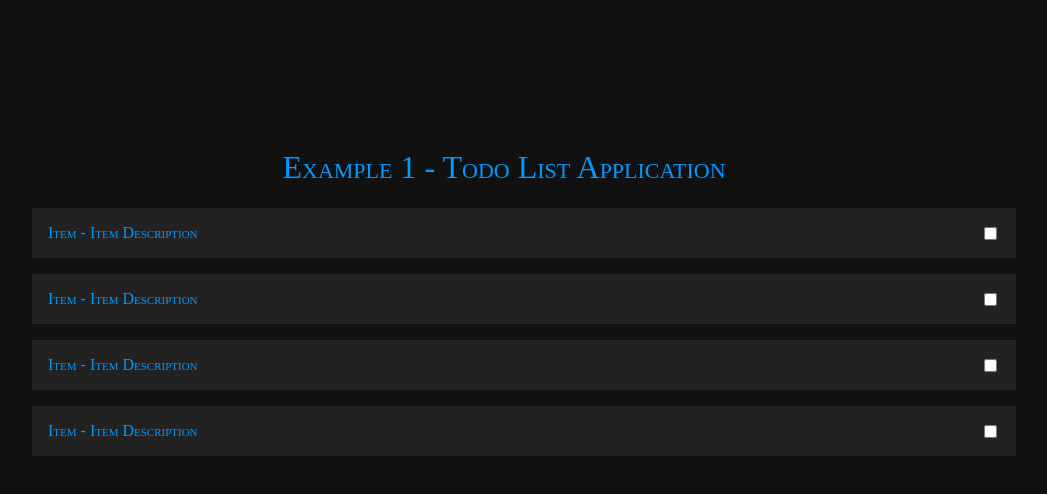
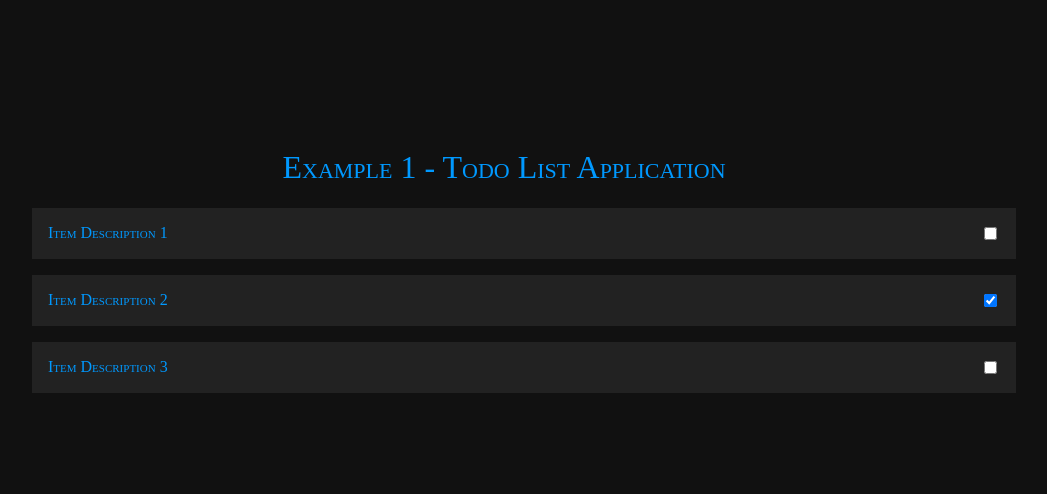
Before and after one commit to mandyfarrugia/ex1-todo, an Angular app: page / in a window 1280 px wide. Shown: the top 494 px of the page, without its empty margins (136-1183 px from the left). Built offline with nearby package versions, Linux system fonts and the light colour scheme.

Commit message:
Property binding + Flexbox

```diff
--- a/src/app/app.css
+++ b/src/app/app.css
@@ -3,6 +3,9 @@
 }
 
 li {
+    display: flex; /* Enable Flexbox. */
+    justify-content: space-between; /* To render the text on the left, and the checkbox on the right. */
+    align-items: center; /* Vertically center both text and the checkbox. */
     padding: 1rem;
     background-color: #222;
     margin-top: 1rem;
@@ -10,7 +13,6 @@
 }
 
 input[type="checkbox"] {
-    float: right;
     border: 1px solid #09f;
     background-color: #111;
 }
--- a/src/app/app.html
+++ b/src/app/app.html
@@ -1,18 +1,13 @@
 <ul>
-    <li>
-        Item - Item Description
-        <input type="checkbox"/>
-    </li>
-    <li>
-        Item - Item Description
-        <input type="checkbox"/>
-    </li>
-    <li>
-        Item - Item Description
-        <input type="checkbox"/>
-    </li>
-    <li>
-        Item - Item Description
-        <input type="checkbox"/>
-    </li>
+    @if(this.getTodoItems() != null && this.getTodoItems().length > 0) {
+        @for(item of this.getTodoItems(); track item.id) {
+            <li>
+                {{ item.description }}
+                <input type="checkbox" [checked]="item.completed"/>
+            </li>
+        }
+    }
+    @else {
+        <p>No todo items available!</p>
+    }
 </ul>
--- a/src/app/app.ts
+++ b/src/app/app.ts
@@ -3,10 +3,18 @@
 
 @Component({
   selector: 'app-root',
-  imports: [RouterOutlet],
+  //imports: [RouterOutlet],
   templateUrl: './app.html',
   styleUrl: './app.css'
 })
 export class App {
-  protected readonly title = signal('ex1-todo');
+  todoItems: any[] = [
+    { id: 1, description: 'Item Description 1', completed: false },
+    { id: 2, description: 'Item Description 2', completed: true },
+    { id: 3, description: 'Item Description 3', completed: false }
+  ];
+
+  getTodoItems() : any[] {
+    return this.todoItems;
+  }
 }
```
